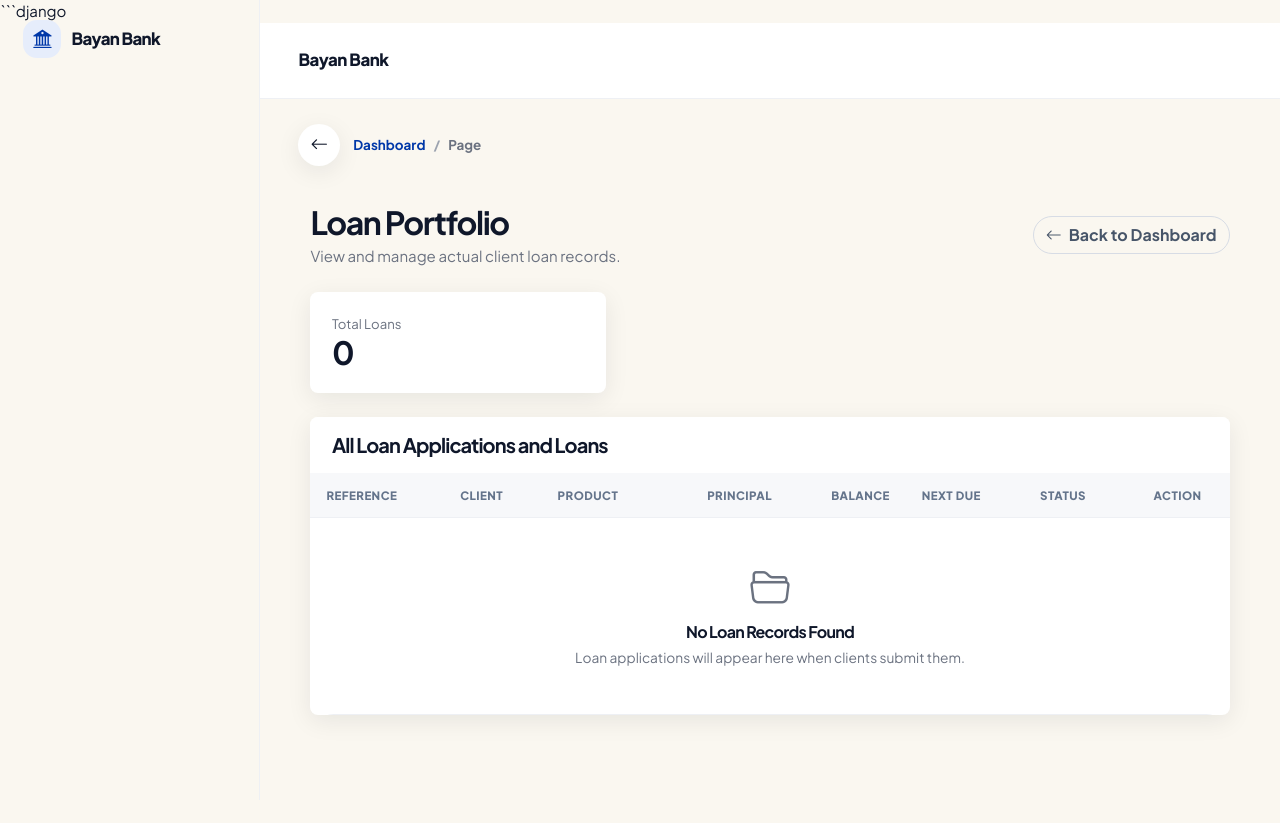
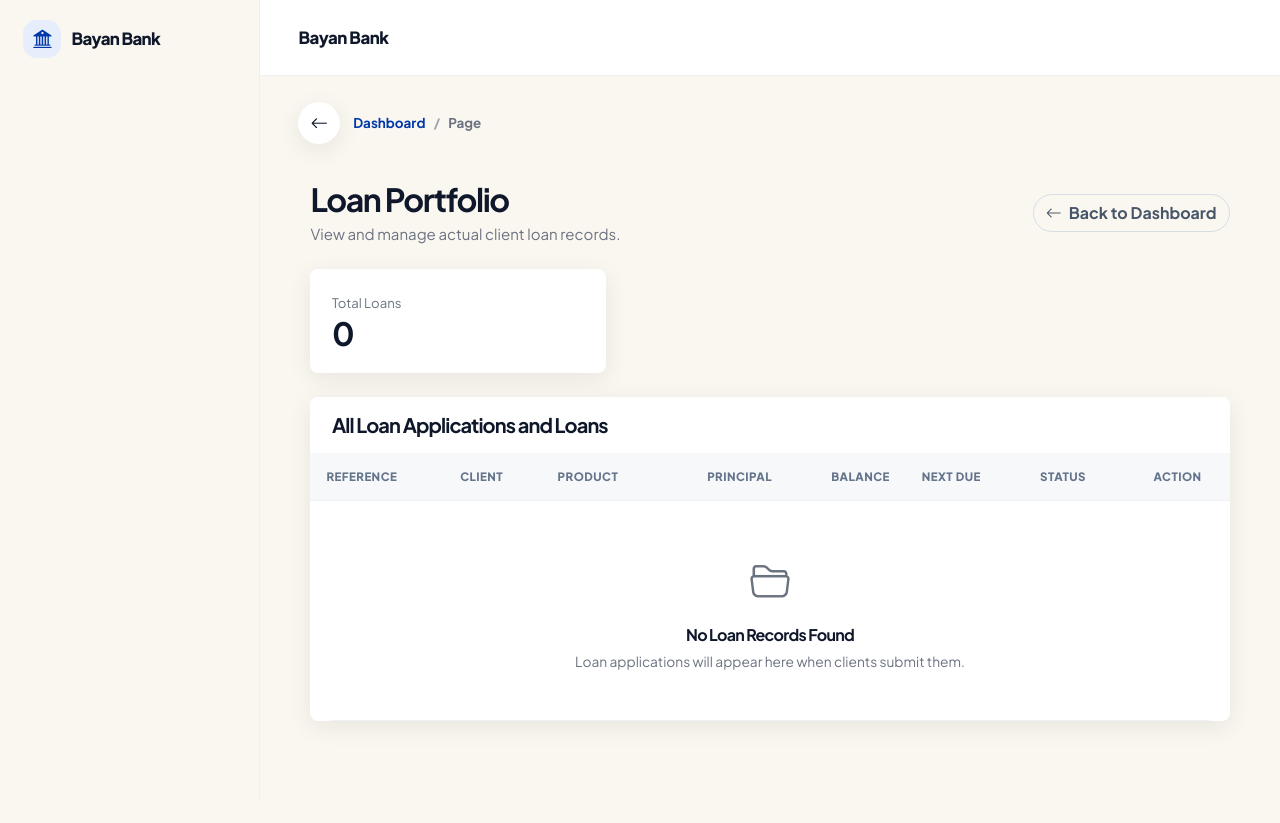
Before and after one commit to lalaaivy/bayan-bank, a Django app: template templates/officer/loans.html in a window 1280 px wide. After the commit the page ends 722 px from the top, so only its background shows below. Run offline with Django 5.2, Linux system fonts and the light colour scheme; the template is opened without the code that fills it, so the values that code supplies are empty; parts of the project's set-up code (start-up, migrations or seed data) failed here and were passed over.

Commit message:
Clean up Gemini dependency and loan template

````diff
--- a/requirements.txt
+++ b/requirements.txt
@@ -1,4 +1,3 @@
-
 argon2-cffi==25.1.0
 argon2-cffi-bindings==26.1.0
 asgiref==3.13.0
@@ -8,7 +7,7 @@ cryptography==50.0.2
 Django==6.1.3
 django-axes==9.0.0
 et_xmlfile==2.0.0
-openai==3.57.0
+google-genai
 openpyxl==3.1.5
 pillow==13.0.0
 pycparser==3.12
--- a/templates/officer/loans.html
+++ b/templates/officer/loans.html
@@ -1,4 +1,4 @@
-```django
+
 {% extends "base.html" %}
 
 {% block title %}Loan Portfolio - Bayan Bank{% endblock %}
@@ -156,4 +156,3 @@
 
 </div>
 {% endblock %}
-```
````
